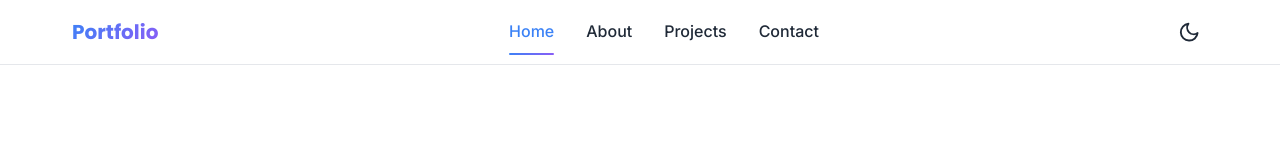
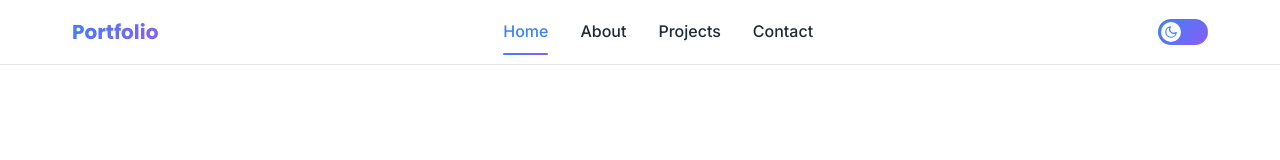
Before and after one commit to ICT-Courses/Devni-Vihara-portfolio, a React (Vite) app in the folder my-portfolio/: page / in a window 1280 px wide. Shown: the top 160 px of the page. Built offline with nearby package versions, Linux system fonts and the light colour scheme.

Commit message:
Updated codes in DarkModeToggle.scss

```diff
--- a/my-portfolio/src/components/DarkModeToggle/DarkModeToggle.scss
+++ b/my-portfolio/src/components/DarkModeToggle/DarkModeToggle.scss
@@ -1,32 +1,42 @@
+@import '../../styles/variables';
+@import '../../styles/mixins';
 
+.dark-mode-toggle {
+  position: relative;
+  width: 50px;
+  height: 26px;
+  border: none;
+  border-radius: $border-radius-full;
+  background: linear-gradient(135deg, $primary-color, $secondary-color);
+  cursor: pointer;
+  transition: all $transition-normal;
+  padding: 0;
+  overflow: hidden;
 
-/* Styles for dark-mode-toggle class */
-.dark-mode-toggle {
-  cursor: pointer;
-  background: none;
-  transition: background 0.3s ease;
-  border-radius: 50%;
-  padding: 8px;
-   border: none;
-
-
-  /* Apply hover effect for toggle button */
   &:hover {
-    background: rgba(0, 0, 0, 0.1);
+    transform: scale(1.05);
+    box-shadow: 0 0 20px rgba($primary-color, 0.3);
   }
 
-  /* Apply focus effect for toggle button*/
-  &:focus {
-    outline: 2px solid #3b82f6;
-    outline-offset: 2px;
-  }
-
-  /* Styles for icons moon and sun */
   &__icon {
-    font-size: 1.4rem;
-    color: var(--text-color, #1f2937);
+    position: absolute;
+    top: 50%;
+    left: 3px;
+    transform: translateY(-50%);
+    width: 20px;
+    height: 20px;
+    background: white;
+    border-radius: 50%;
     display: flex;
     align-items: center;
     justify-content: center;
+    transition: all $transition-normal;
+    font-size: $font-size-sm;
+    color: $primary-color;
+
+    .dark-mode & {
+      left: calc(100% - 23px);
+      color: $secondary-color;
+    }
   }
 }
```
